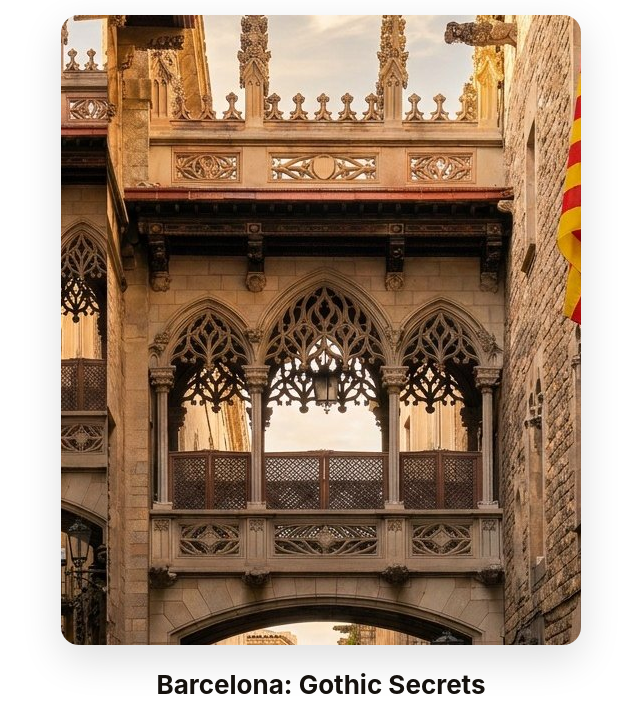
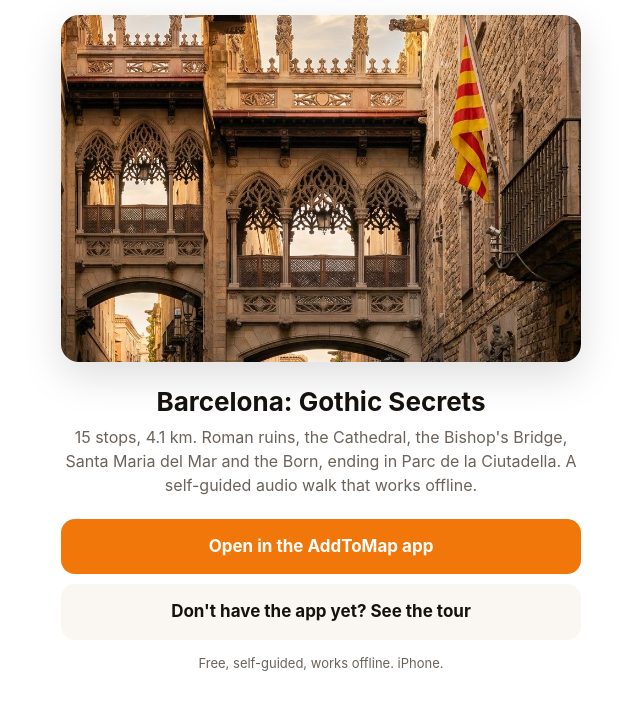
Before and after one commit to addtomap/addtomap-site, a website: page t/barcelona-gothic-quarter-el-born/index.html in a window 1280 px wide. Shown: the part 59-764 px from the top of the page, without its empty margins (319-959 px from the left). Drawn offline with Linux system fonts and the light colour scheme.

Commit message:
Tour page covers: height:auto so the width/height attributes don't override the 3:2 box (since #5 the covers rendered as tall strips); Playwright asserts the 3:2 cover box on every tour page

```diff
--- a/t/barcelona-gothic-quarter-el-born/index.html
+++ b/t/barcelona-gothic-quarter-el-born/index.html
@@ -27,7 +27,7 @@
   .wrap{max-width:560px;margin:0 auto;padding:28px 20px 48px;text-align:center}
   .brand{display:inline-flex;align-items:center;gap:8px;font-weight:700;font-size:18px;margin-bottom:18px}
   .brand img{width:28px;height:28px} .brand b{color:var(--o)}
-  img.cover{width:100%;aspect-ratio:3/2;object-fit:cover;border-radius:18px;box-shadow:0 14px 40px #0002}
+  img.cover{width:100%;height:auto;aspect-ratio:3/2;object-fit:cover;border-radius:18px;box-shadow:0 14px 40px #0002}
   h1{font-size:26px;line-height:1.2;margin:18px 0 8px}
   p{color:var(--muted);margin-bottom:22px}
   .btn{display:block;background:var(--o);color:#fff;font-weight:700;font-size:17px;padding:15px 18px;border-radius:14px;text-decoration:none;margin-bottom:10px}
```
Also changed, not shown: t/frankfurt/index.html (+1 -1 lines), t/paris-cite-saint-germain/index.html (+1 -1 lines), t/paris-louvre-champs-elysees/index.html (+1 -1 lines), t/rome-ancient/index.html (+1 -1 lines), t/rome-baroque/index.html (+1 -1 lines), t/venice-serene-republic/index.html (+1 -1 lines), tests/site.spec.mjs (+3 -0 lines).
